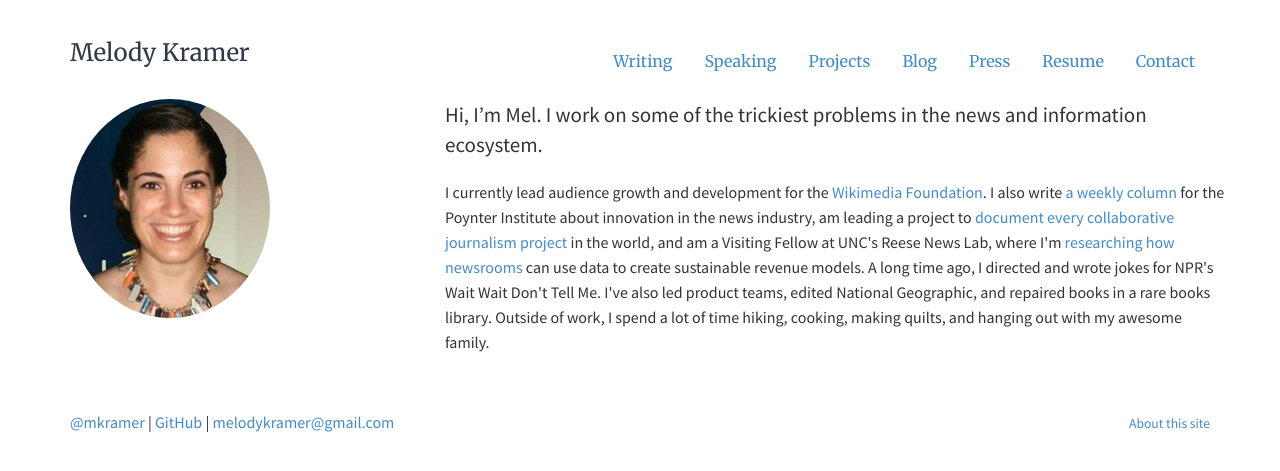
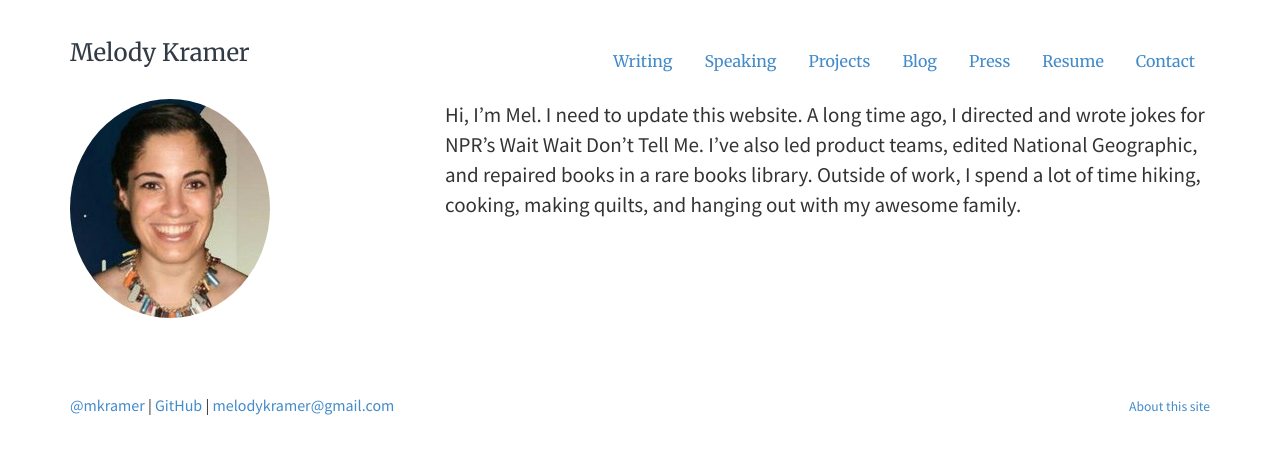
Before and after one commit to melodykramer/old-website, a Jekyll site: the page built from index.md, in a window 1280 px wide. Shown: the top 471 px of the page. Built offline with Jekyll 4.4.1, drawn with Linux system fonts in a browser that asks for light colours.

Commit message:
Update index.md

```diff
--- a/index.md
+++ b/index.md
@@ -14,6 +14,5 @@ description:
 	<img  class="img-circle avatar" alt="Melody Kramer" src="img/headshot.jpg">
 	</div>
 	<div itemscope itemtype="http://data-vocabulary.org/Person" class="col-sm-8"></div>
-	<p class="lead" markdown="1">Hi, I'm <span itemprop="name">Mel</span>. I work on some of the trickiest problems in the news and information ecosystem.</p>
-	<p>I currently lead audience growth and development for the <a href="https://wikimediafoundation.org/wiki/Home">Wikimedia Foundation</a>. I also write <a href="https://www.poynter.org/person/961/archive">a weekly column</a> for the Poynter Institute about innovation in the news industry, am leading a project to <a href="https://collaborativejournalism.org/database-search-sort-learn-collaborative-projects-around-world/">document every collaborative journalism project</a> in the world, and am a Visiting Fellow at UNC's Reese News Lab, where I'm <a href="https://cislm.org/announcing-first-reese-news-lab-fellow-melody-kramer/">researching how newsrooms</a> can use data to create sustainable revenue models. A long time ago, I directed and wrote jokes for NPR's Wait Wait Don't Tell Me. I've also led product teams, edited National Geographic, and repaired books in a rare books library. Outside of work, I spend a lot of time hiking, cooking, making quilts, and hanging out with my awesome family.</p>
+	<p class="lead" markdown="1">Hi, I'm <span itemprop="name">Mel</span>. I need to update this website. A long time ago, I directed and wrote jokes for NPR's Wait Wait Don't Tell Me. I've also led product teams, edited National Geographic, and repaired books in a rare books library. Outside of work, I spend a lot of time hiking, cooking, making quilts, and hanging out with my awesome family.</p>
 </div>
```
